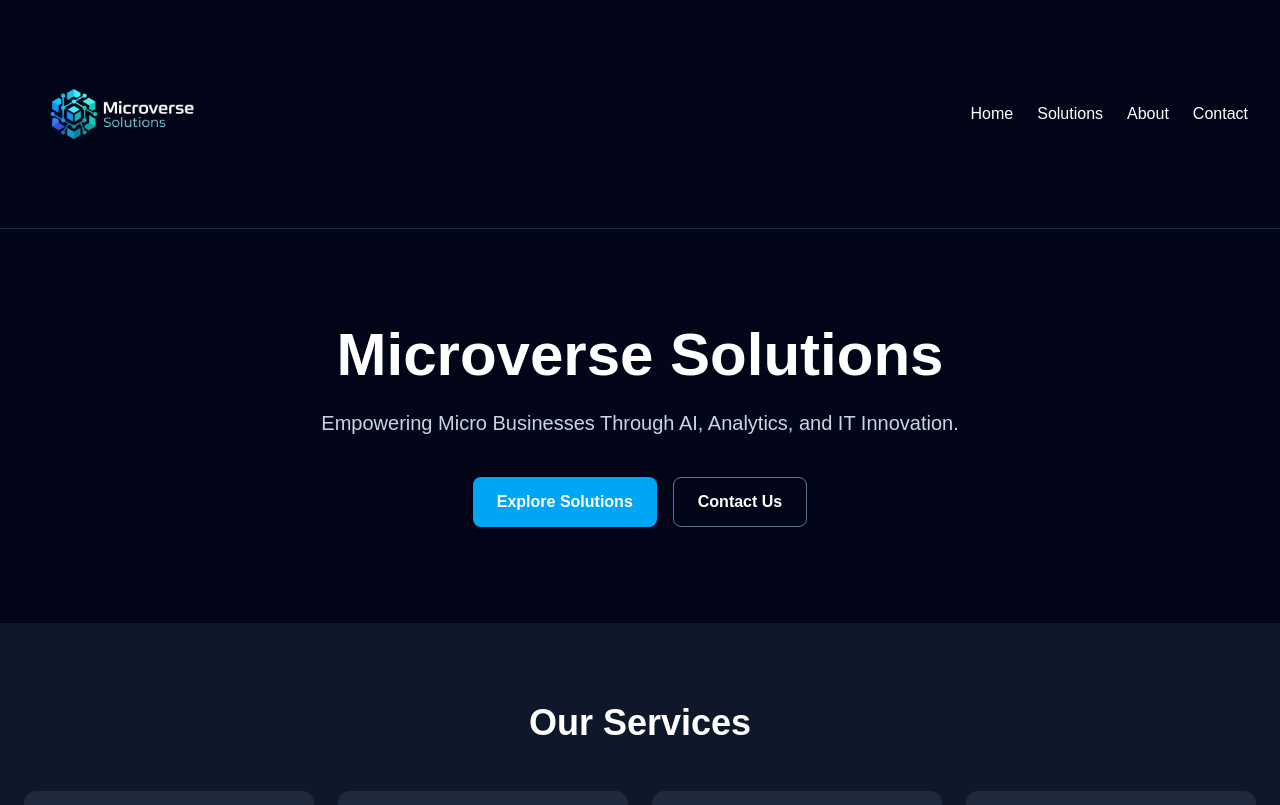
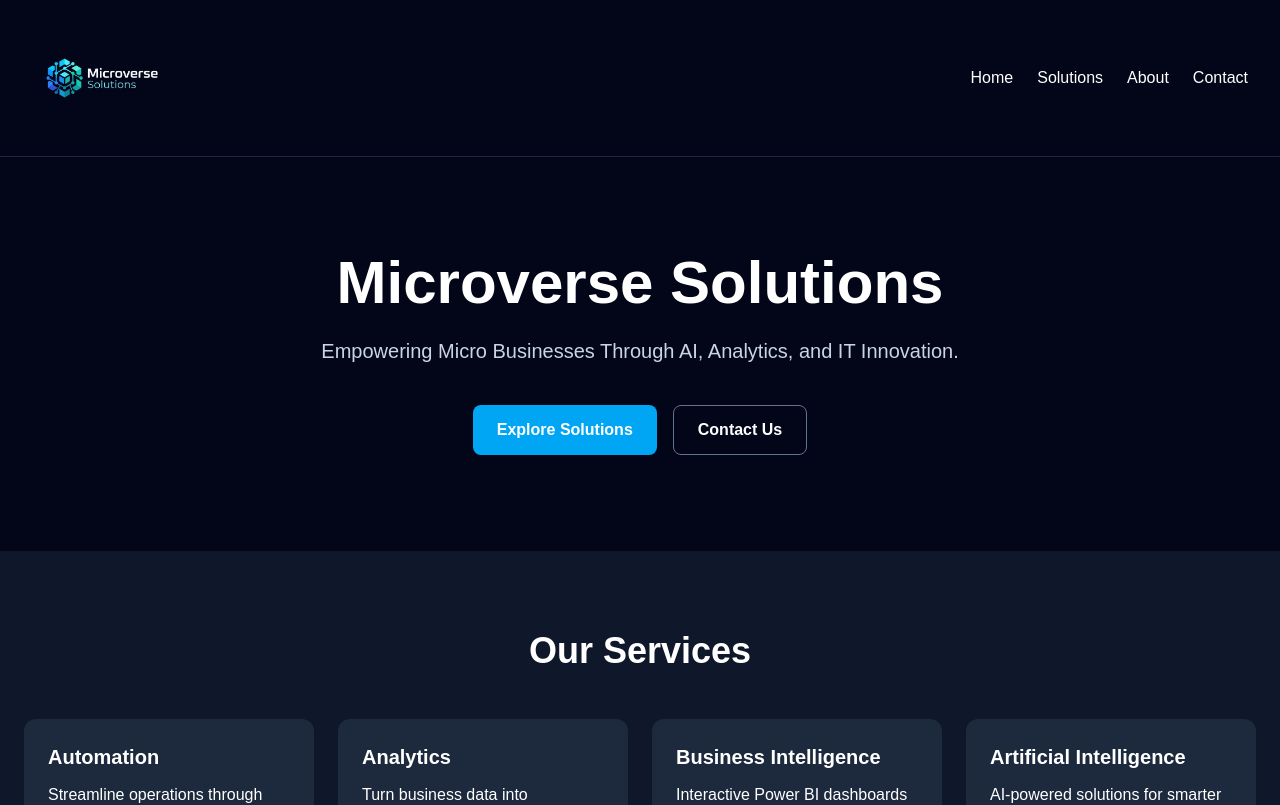
Before and after one commit to agatchaliancode/microversesoln-website, a Next.js app: page / in a window 1280 px wide. Shown: the top 805 px of the page. Built offline with nearby package versions, Linux system fonts and the light colour scheme.

Commit message:
Update nav bar height

```diff
--- a/app/page.tsx
+++ b/app/page.tsx
@@ -4,15 +4,17 @@ export default function Home() {
   return (
     <main className="min-h-screen bg-slate-950 text-white">
 
-    <nav className="flex justify-between items-center px-8 py-6 bg-slate-950 border-b border-slate-800">
+    <nav className="flex justify-between items-center px-8 py-2 bg-slate-950 border-b border-slate-800">
       <div className="flex items-center">
-        <Image
-          src="/logo.png"
-          alt="Microverse Solutions"
-          width={180}
-          height={60}
-          priority
-        />
+        <a href="#home">
+          <Image
+            src="/logo.png"
+            alt="Microverse Solutions"
+            width={140}
+            height={47}
+            priority
+          />
+        </a>
       </div>
 
       <div className="flex gap-6">
```
